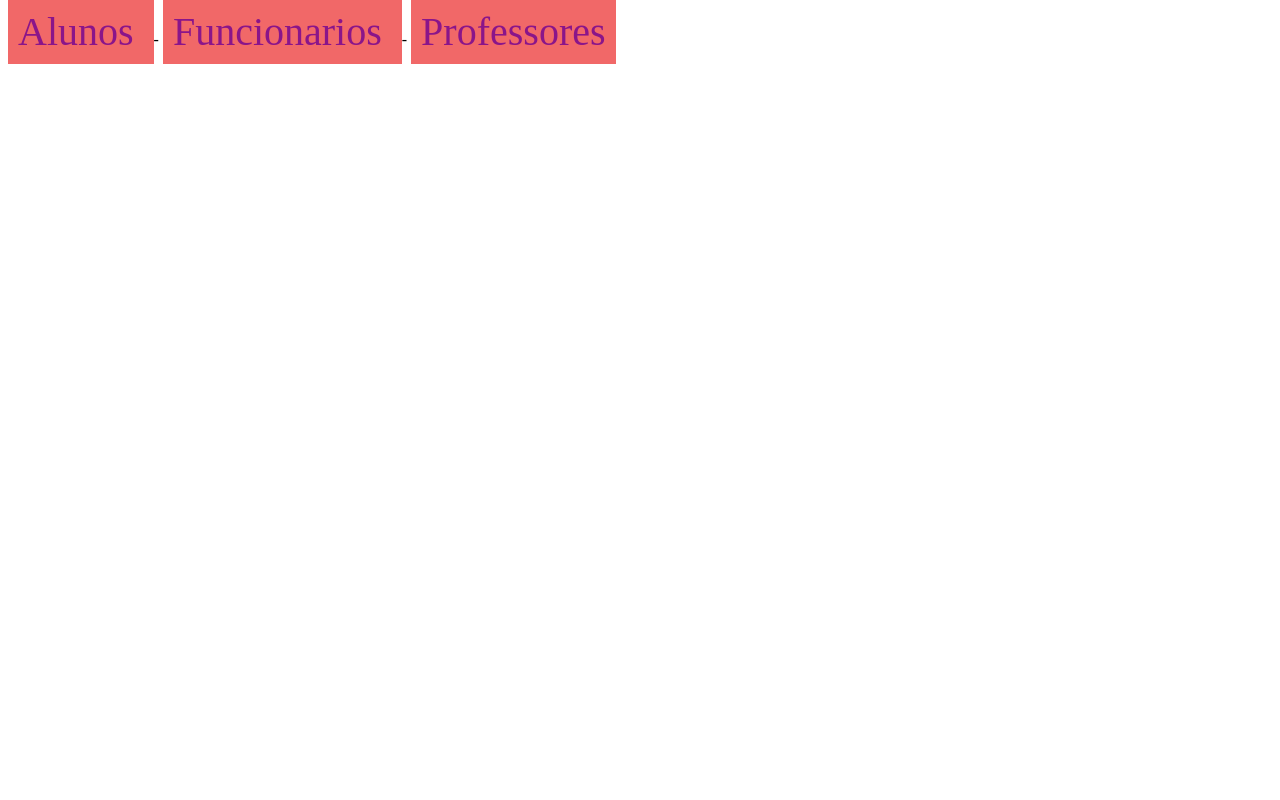
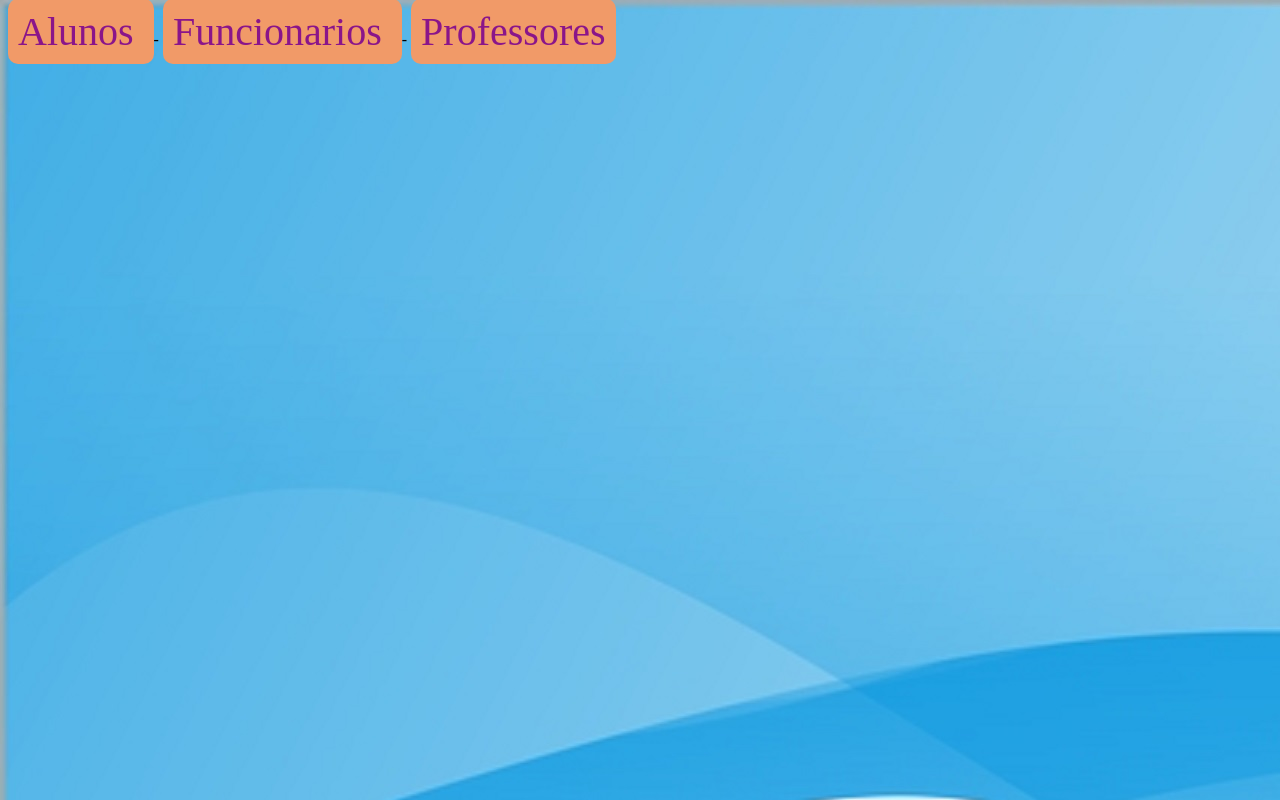
Before and after one commit to CristianRohde/PriojetoJavaScript, a plain HTML site: page index.html in a window 1280 px wide. Drawn offline with Linux system fonts and the light colour scheme.

Commit message:
img fundo

```diff
--- a/style.css
+++ b/style.css
@@ -1,3 +1,7 @@
+body{
+    background: url('imgF.jpg')no-repeat;
+}
+
 /* Ocultando o formulario de almazenamento dos Alunos*/
 .containerAluno{
    display: none;
@@ -79,8 +83,9 @@ a{
     width: 1000px;
     color: rgb(138, 21, 138);
     font-size: 40px;
-    background: rgb(241, 104, 104);
+    background: rgb(241, 154, 104);
     padding: 10px;
+    border-radius: 10px;
 }
 a:hover{
     background-color: red;
```
Also changed, not shown: imgF.jpg (added).
